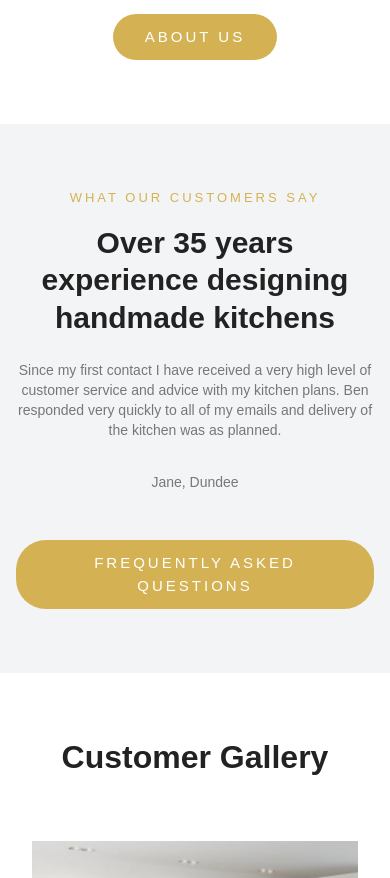
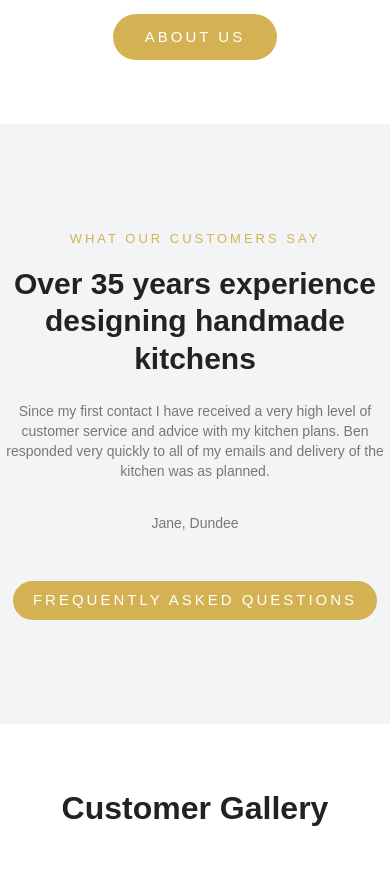
Before and after one commit to shamaz332/mtc, a Next.js app: page / in a window 390 px wide. Shown: the part 1300-2178 px from the top of the page. Built offline with nearby package versions, Linux system fonts and the light colour scheme.

Commit message:
aboutus section completed

```diff
--- a/src/components/AboutUsSection.tsx
+++ b/src/components/AboutUsSection.tsx
@@ -1,9 +1,9 @@
-import React from 'react';
-import Image from 'next/image';
+import React from "react";
+import Image from "next/image";
 
 const AboutUsSection = () => {
   return (
-    <section className="relative w-full bg-gray-100 py-16 text-center">
+    <section className="bg-gray-100 text-center h-[600px] flex items-center">
       <div className="flex items-center justify-center w-full">
         {/* Left Arrow */}
         <Image
@@ -14,7 +14,7 @@ const AboutUsSection = () => {
           className="mx-2 sm:mx-4 hidden sm:block cursor-pointer"
         />
 
-        <div className="max-w-4xl px-4">
+        <div className="max-w-4xl">
           <span className="text-[13px] font-roboto font-normal tracking-[3px] uppercase text-[#D4B254] mb-4 block">
             WHAT OUR CUSTOMERS SAY
           </span>
@@ -22,12 +22,14 @@ const AboutUsSection = () => {
             Over 35 years experience designing handmade kitchens
           </h2>
           <p className="text-sm sm:text-base font-roboto font-normal text-[#777777] mb-8 max-w-2xl mx-auto">
-            Since my first contact I have received a very high level of customer service and advice with my kitchen plans. Ben responded very quickly to all of my emails and delivery of the kitchen was as planned.
+            Since my first contact I have received a very high level of customer
+            service and advice with my kitchen plans. Ben responded very quickly
+            to all of my emails and delivery of the kitchen was as planned.
           </p>
           <p className="text-sm sm:text-base font-roboto font-normal text-[#777777] mb-12">
             Jane, Dundee
           </p>
-          <button className="bg-[#D4B254] text-white font-roboto text-[15px] rounded-[30px] px-8 py-3 uppercase tracking-[3px] transition-all duration-300 hover:opacity-90">
+          <button className="bg-[#D4B254] text-white font-roboto text-[15px] rounded-[30px] px-5 py-2 sm:px-8 sm:py-3 uppercase tracking-[3px] transition-all duration-300 hover:opacity-90">
             FREQUENTLY ASKED QUESTIONS
           </button>
         </div>
```
